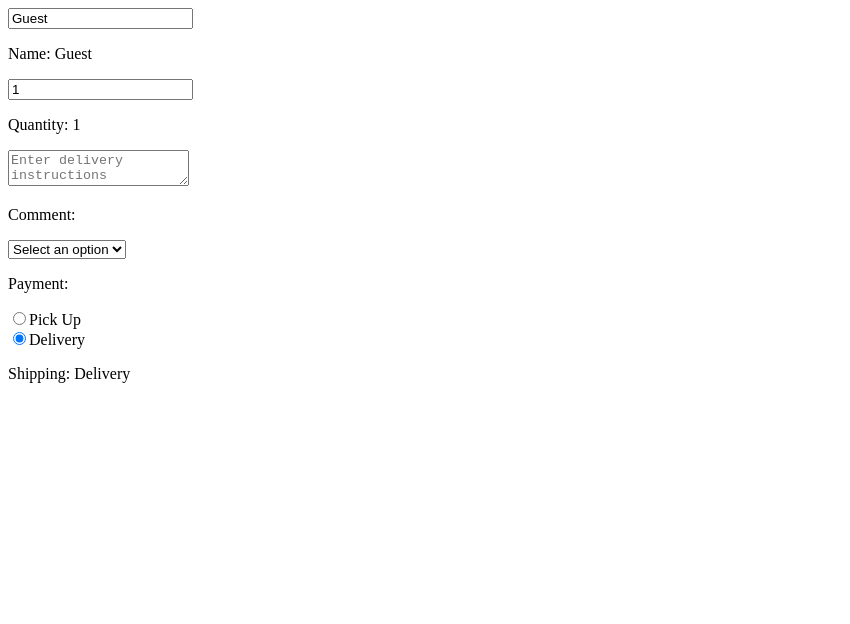
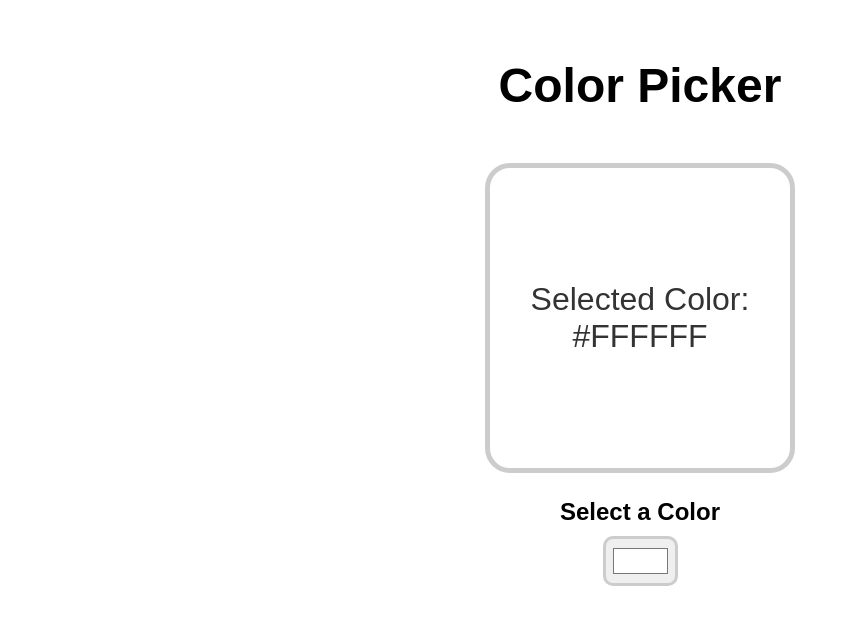
Before and after one commit to viniciusquintana/react-course-brocode, a React (Vite) app in the folder my-react-app/: page / in a window 1280 px wide. Shown: the top 624 px of the page, without its empty margins (0-850 px from the left). Built offline with nearby package versions, Linux system fonts and the light colour scheme.

Commit message:
finish color picker app lesson

```diff
--- a/my-react-app/src/App.jsx
+++ b/my-react-app/src/App.jsx
@@ -1,7 +1,8 @@
-
-import MyComponent from "./MyComponent.jsx";
+import ColorPicker from "./ColorPicker.jsx";
 
 function App() {
-  return(<MyComponent />)
+
+  return(<ColorPicker />)
 }
+
 export default App;
--- /dev/null
+++ b/my-react-app/src/ColorPicker.jsx
@@ -0,0 +1,21 @@
+/* eslint-disable no-unused-vars */
+import React, {useState} from "react";
+
+function ColorPicker() {
+
+  const [color, setColor] = useState("#FFFFFF");
+
+  function handleColorChange(event){
+    setColor(event.target.value);
+  }
+
+  return( <div className="color-picker-container">
+            <h1>Color Picker</h1>
+            <div className="color-display" style={{backgroundColor: color}}>
+              <p>Selected Color: {color}</p>
+            </div>
+            <label>Select a Color</label>
+            <input type="color" value={color} onChange={handleColorChange}/>
+          </div>)
+}
+export default ColorPicker
--- a/my-react-app/src/index.css
+++ b/my-react-app/src/index.css
@@ -1,24 +1,40 @@
-.counter-container{
-  text-align: center;
+body{
   font-family: Arial, sans-serif;
 }
-.count-display{
-  font-size: 10em;
-  margin-top: 0;
-  margin-bottom: 50px;
+.color-picker-container{
+  display: flex;
+  flex-direction: column;
+  align-items: center;
 }
-.counter-button{
-  width: 150px;
+h1{
+  margin: 50px;
+  font-size: 3rem;
+}
+.color-display{
+  width: 300px;
+  height: 300px;
+  display: flex;
+  justify-content: center;
+  align-items: center;
+  border: 5px solid hsl(0, 0%, 80%);
+  border-radius: 25px;
+  margin-bottom: 25px;
+  transition: 0.25s ease;
+}
+.color-display p{
+  color: hsl(0, 0%, 20%);
+  font-size: 2rem;
+  text-align: center;
+}
+label{
+  font-size: 1.5rem;
+  font-weight: bold;
+  margin-bottom: 10px;
+}
+input[type="color"]{
+  width: 75px;
   height: 50px;
-  font-size: 1.5em;
-  font-weight: bold;
-  margin: 0px 5px;
-  background-color: hsl(197, 100%, 58%);
-  color: white;
-  border: none;
-  border-radius: 5px;
-  cursor: pointer;
+  padding: 5px;
+  border-radius: 10px;
+  border: 3px solid hsl(0, 0%, 80%)
 }
-.counter-button:hover{
-  background-color: hsl(197, 100%, 48%);
-}
```
